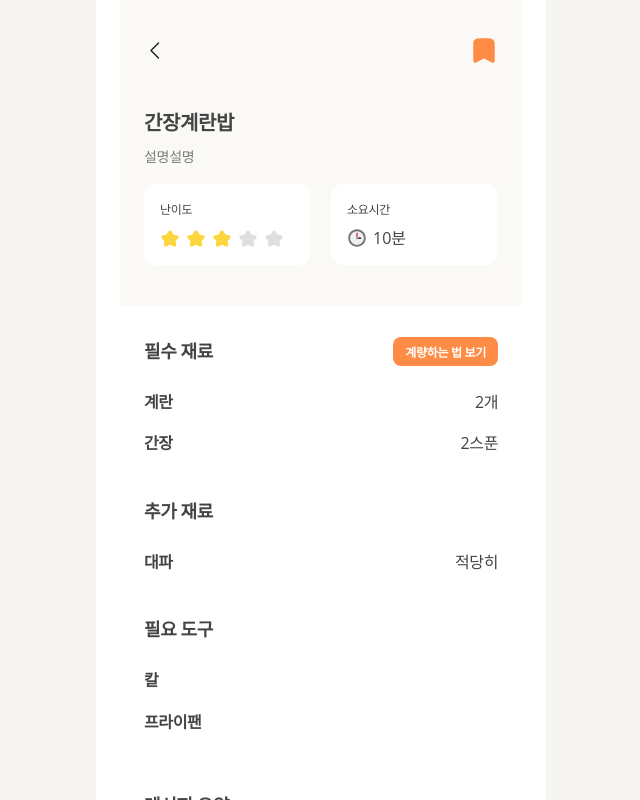
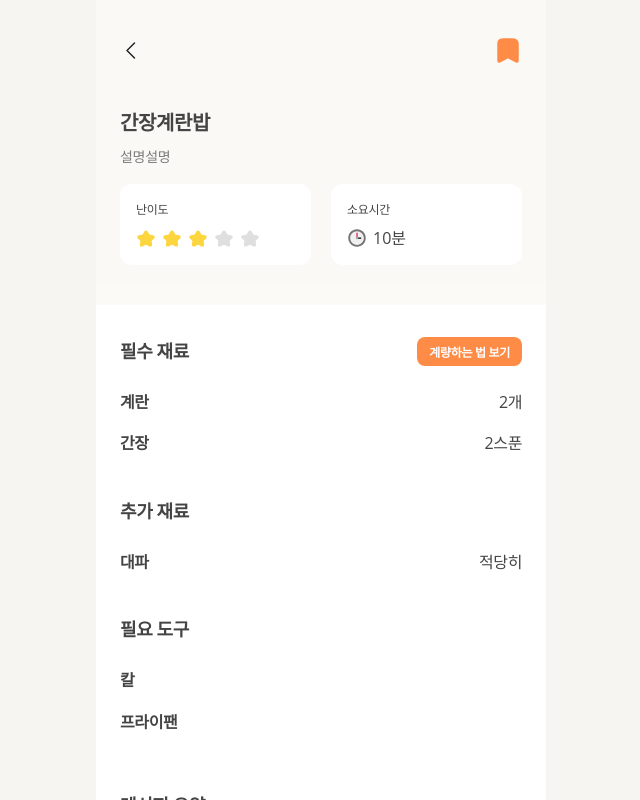
Before and after one commit to recipeasyy/Recipeasy_Client, a Next.js app: page /recipe/1 in a window 1280 px wide. Shown: the whole page, without its empty margins (319-959 px from the left). Built offline with nearby package versions, Linux system fonts and the light colour scheme; no server answers; a web font is replaced by a local one.

Commit message:
design: padding 없애기

```diff
--- a/src/components/global/Layout.tsx
+++ b/src/components/global/Layout.tsx
@@ -4,8 +4,7 @@ import COLOR from '../../constants/theme';
 
 import { useRouter } from 'next/router';
 
-const num = /[0-9]/;
-const HIDDEN_LAYOUT = ['/', '/login', `/recipe/${num}`];
+const HIDDEN_LAYOUT = ['/', '/login'];
 
 const Layout = ({ children }: { children: React.ReactNode }) => {
   const router = useRouter();
--- a/src/pages/recipe/[id].tsx
+++ b/src/pages/recipe/[id].tsx
@@ -180,7 +180,7 @@ const Recipe = () => {
 };
 
 const Container = styled.div`
-  width: 100%;
+  width: 100vw;
   max-width: 450px;
   height: 100vh;
   display: flex;
```
